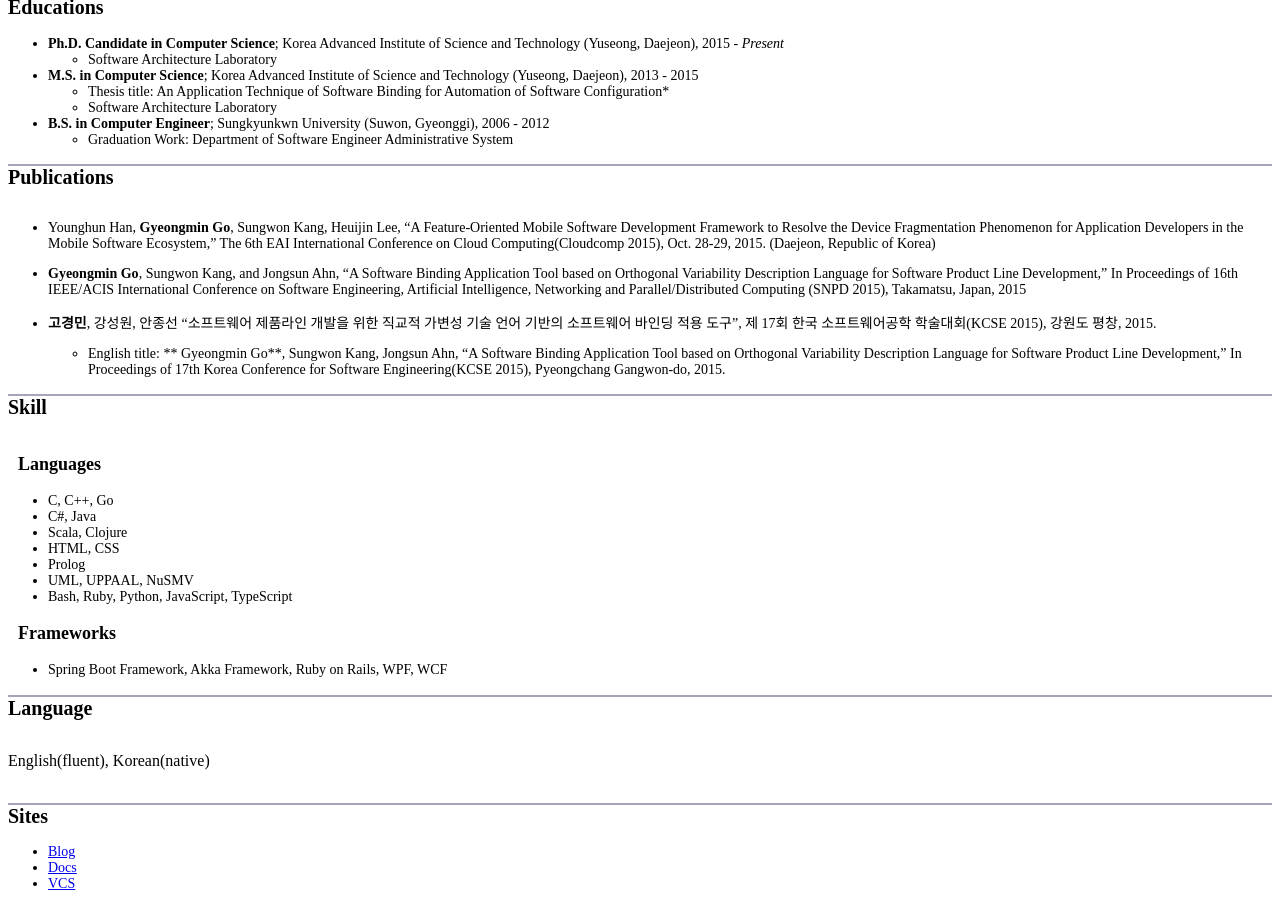
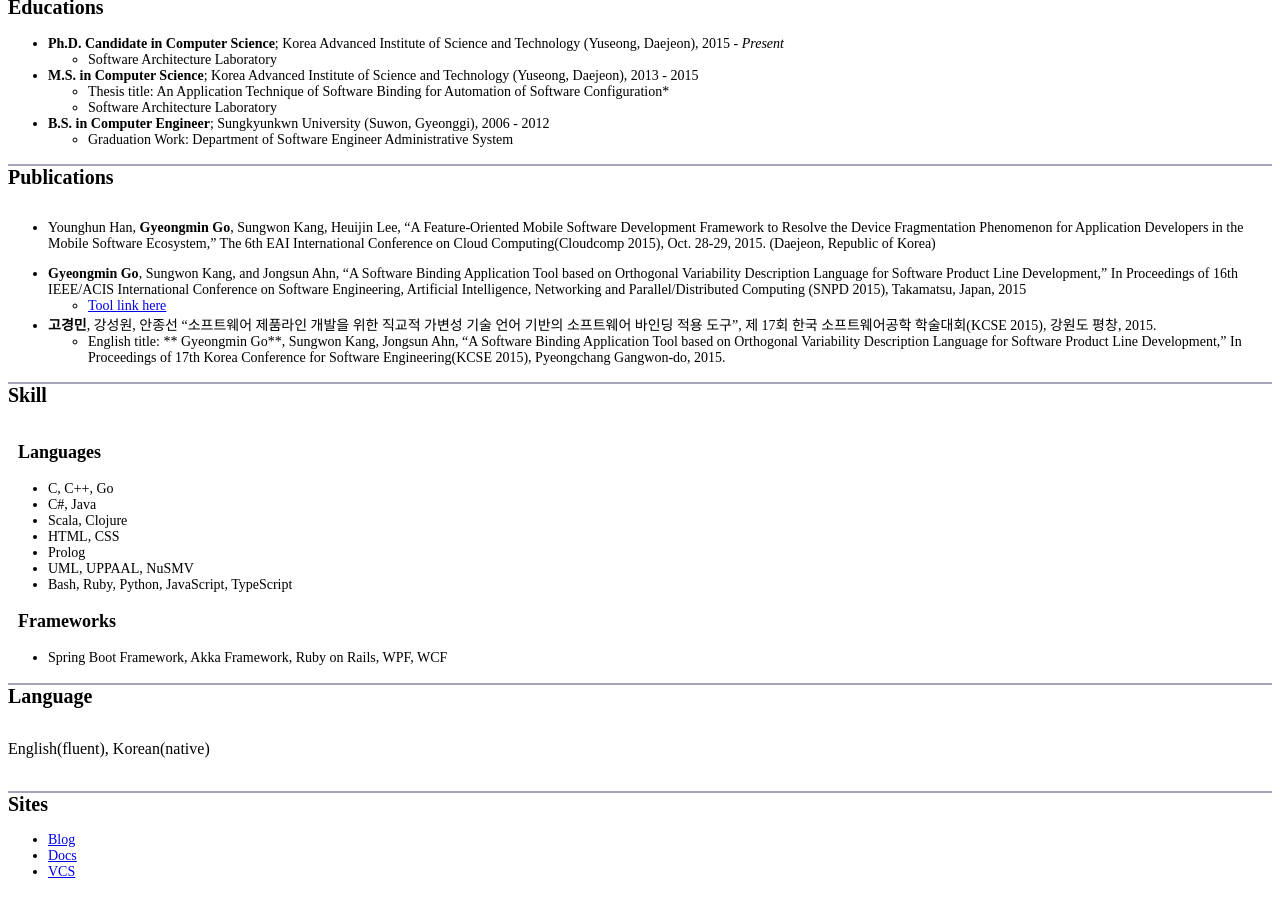
Before and after one commit to gkm2164/gkm2164.github.io, a Jekyll site: the page built from index.md, in a window 1280 px wide and 900 px high, scrolled down 2243 px. Built offline with Jekyll 4.4.1, drawn with Linux system fonts in a browser that asks for light colours; our own code applies the rules of GitHub Pages for plain Markdown files.

Commit message:
Update index.md

```diff
--- a/index.md
+++ b/index.md
@@ -164,6 +164,7 @@ _20, Jul, 2016 ~ 22, Jul, 2016_
 * Younghun Han, **Gyeongmin Go**, Sungwon Kang, Heuijin Lee, "A Feature-Oriented Mobile Software Development Framework to Resolve the Device Fragmentation Phenomenon for Application Developers in the Mobile Software Ecosystem," The 6th EAI International Conference on Cloud Computing(Cloudcomp 2015), Oct. 28-29, 2015. (Daejeon, Republic of Korea)
 
 * **Gyeongmin Go**, Sungwon Kang, and Jongsun Ahn, “A Software Binding Application Tool based on Orthogonal Variability Description Language for Software Product Line Development,” In Proceedings of 16th IEEE/ACIS International Conference on Software Engineering, Artificial Intelligence, Networking and Parallel/Distributed Computing (SNPD 2015), Takamatsu, Japan, 2015
+  * [Tool link here](https://bitbucket.org/gkm2164/sbat-ovdl)
 
 * **고경민**, 강성원, 안종선 “소프트웨어 제품라인 개발을 위한 직교적 가변성 기술 언어 기반의 소프트웨어 바인딩 적용 도구”, 제 17회 한국 소프트웨어공학 학술대회(KCSE 2015), 강원도 평창, 2015.
   * English title: ** Gyeongmin Go**, Sungwon Kang, Jongsun Ahn, "A Software Binding Application Tool based on Orthogonal Variability Description Language for Software Product Line Development," In Proceedings of 17th Korea Conference for Software Engineering(KCSE 2015), Pyeongchang Gangwon-do, 2015.
```
